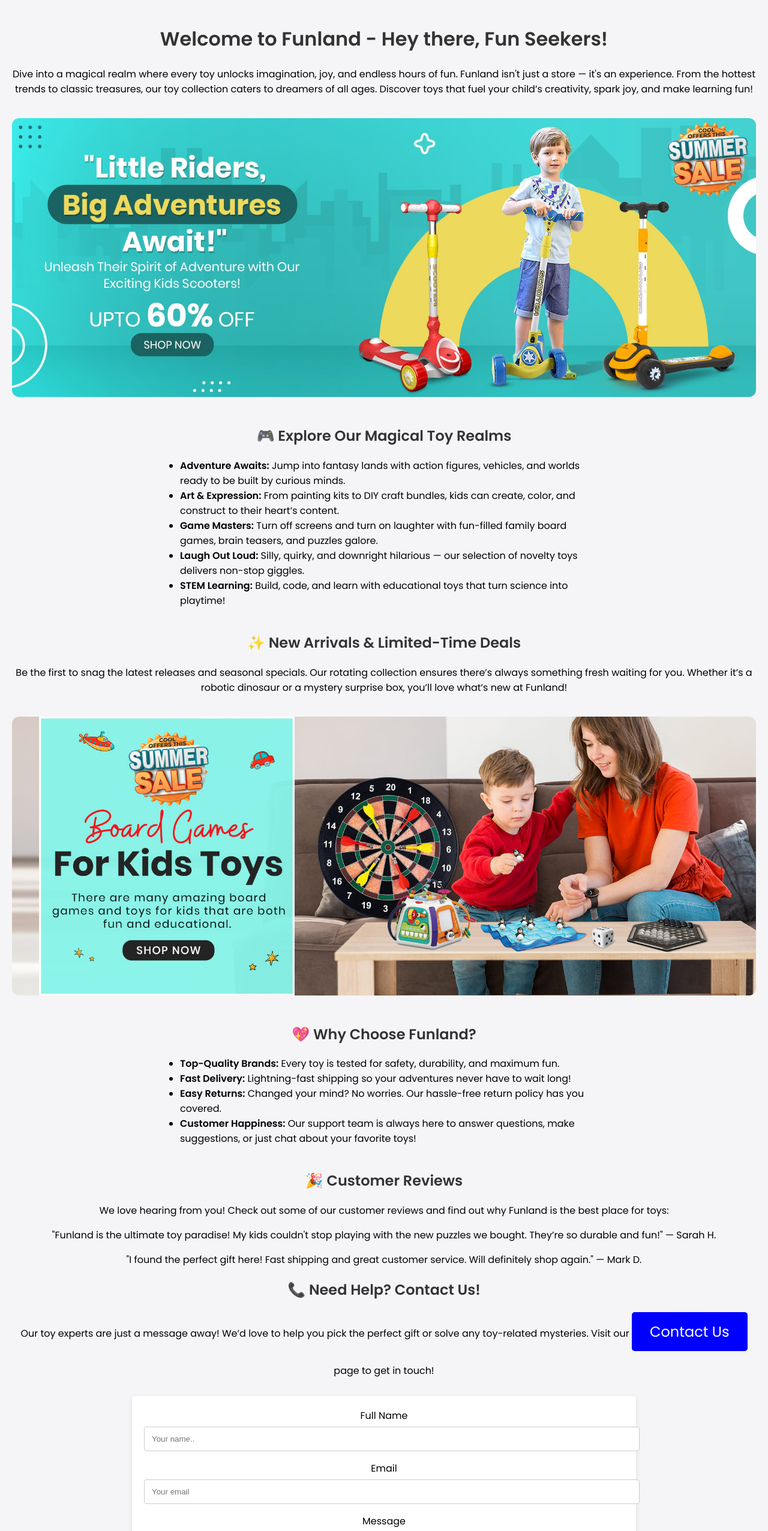
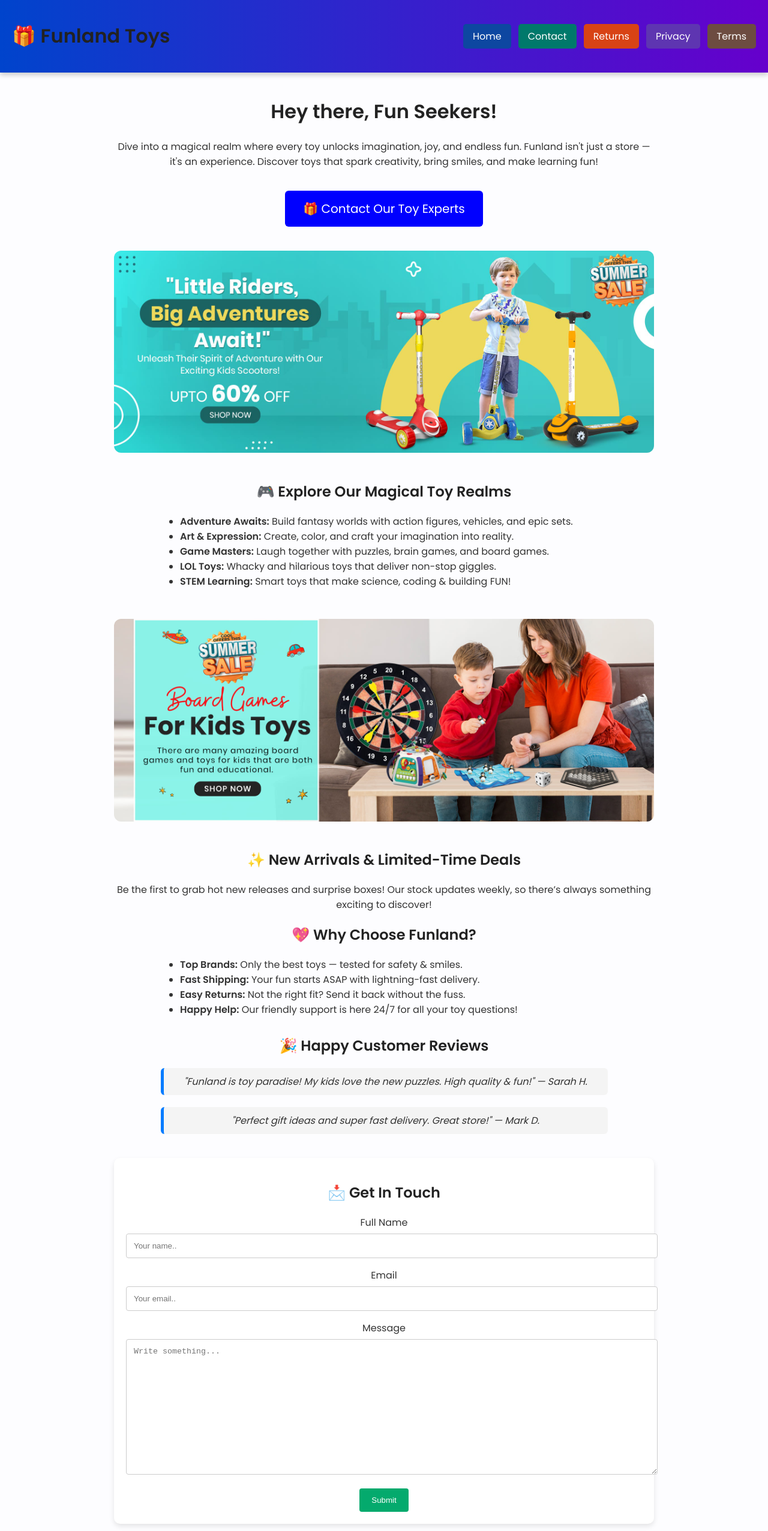
Before and after one commit to vinay8547sharma/funlandtoys, a plain HTML site: page index.html in a window 1280 px wide. Shown: the top 2553 px of the page at 60% size. Drawn offline with nearby package versions, Linux system fonts and the light colour scheme.

Commit message:
Update index.html

```diff
--- a/index.html
+++ b/index.html
@@ -1,55 +1,103 @@
 <!DOCTYPE html>
 <html lang="en">
-
 <head>
-  <meta charset="UTF-8">
-  <meta name="viewport" content="width=device-width, initial-scale=1.0">
+  <meta charset="UTF-8" />
+  <meta name="viewport" content="width=device-width, initial-scale=1.0"/>
   <title>Funland Toys</title>
-  <link href="https://fonts.googleapis.com/css2?family=Poppins:wght@300;400;600&display=swap" rel="stylesheet">
+  <link href="https://fonts.googleapis.com/css2?family=Poppins:wght@300;400;600&display=swap" rel="stylesheet"/>
   <script src="https://cdnjs.cloudflare.com/ajax/libs/gsap/3.12.2/gsap.min.js"></script>
   <style>
     body {
       font-family: 'Poppins', sans-serif;
-      text-align: center;
-      padding: 20px;
-      background-color: #f5f5f7;
       margin: 0;
-    }
-
-    h1, h2, h3 {
+      background-color: #fdfdff;
       color: #333;
     }
 
+    header {
+      background: linear-gradient(to right, #0044cc, #6600cc);
+      padding: 15px 20px;
+      display: flex;
+      justify-content: space-between;
+      align-items: center;
+      color: #fff;
+      position: sticky;
+      top: 0;
+      z-index: 1000;
+      box-shadow: 0 4px 8px rgba(0,0,0,0.2);
+    }
+
+    nav {
+      display: flex;
+      flex-wrap: wrap;
+      gap: 12px;
+    }
+
+    .nav-link {
+      padding: 8px 16px;
+      border-radius: 5px;
+      text-decoration: none;
+      color: #fff;
+      font-weight: 500;
+      transition: background 0.3s ease;
+    }
+
+    .nav-link.home { background-color: #0d47a1; }
+    .nav-link.contact { background-color: #00796b; }
+    .nav-link.returns { background-color: #d84315; }
+    .nav-link.privacy { background-color: #5e35b1; }
+    .nav-link.terms { background-color: #6d4c41; }
+
+    .nav-link:hover {
+      filter: brightness(1.2);
+    }
+
+    main {
+      text-align: center;
+      padding: 20px;
+      max-width: 900px;
+      margin: auto;
+    }
+
+    h1, h2 {
+      color: #222;
+    }
+
     .call-button {
-      display: inline-block;
       background-color: #0000FF;
       color: #fff;
       padding: 15px 30px;
-      font-size: 24px;
-      border-radius: 5px;
+      font-size: 20px;
+      border-radius: 6px;
       text-decoration: none;
+      display: inline-block;
+      margin: 20px 0;
       transition: background-color 0.3s ease;
-      margin-bottom: 20px;
     }
 
     .call-button:hover {
       background-color: #b71b36;
     }
 
-    .footer {
-      font-size: 14px;
-      color: #888;
-      margin-top: 50px;
+    img {
+      max-width: 100%;
+      height: auto;
+      margin: 20px 0;
+      border-radius: 12px;
+    }
+
+    ul {
+      text-align: left;
+      padding-left: 20px;
+      margin: 0 auto 30px auto;
+      max-width: 700px;
     }
 
     .container {
-      border-radius: 5px;
-      background-color: #ffffff;
+      background-color: #fff;
       padding: 20px;
-      margin-top: 30px;
-      max-width: 800px;
-      margin-left: auto;
-      margin-right: auto;
+      border-radius: 10px;
+      margin-top: 40px;
       box-shadow: 0 4px 8px rgba(0, 0, 0, 0.1);
     }
 
@@ -76,88 +124,125 @@
       background-color: #45a049;
     }
 
-    ul {
-      text-align: left;
+    blockquote {
+      font-style: italic;
+      background: #f4f4f4;
+      border-left: 5px solid #007bff;
+      padding: 10px 20px;
+      margin: 20px auto;
       max-width: 700px;
-      margin: 0 auto 40px auto;
-      padding-left: 20px;
+      border-radius: 6px;
     }
 
-    img {
-      max-width: 100%;
-      height: auto;
-      margin: 20px 0;
-      border-radius: 12px;
+    footer {
+      text-align: center;
+      font-size: 14px;
+      color: #888;
+      margin: 50px 20px 20px;
+    }
+
+    footer a {
+      color: #007bff;
+      text-decoration: none;
+      margin: 0 10px;
     }
 
     @media (max-width: 600px) {
+      header {
+        flex-direction: column;
+        align-items: flex-start;
+      }
+
+      nav {
+        flex-direction: column;
+        width: 100%;
+        margin-top: 10px;
+      }
+
+      .nav-link {
+        width: 100%;
+        text-align: center;
+      }
+
       .call-button {
-        font-size: 18px;
+        font-size: 16px;
         padding: 10px 20px;
       }
     }
   </style>
 </head>
+<body>
 
-<body>
-  <h1 id="mainTitle">Welcome to Funland - Hey there, Fun Seekers!</h1>
-  <p>Dive into a magical realm where every toy unlocks imagination, joy, and endless hours of fun. Funland isn't just a store — it's an experience. From the hottest trends to classic treasures, our toy collection caters to dreamers of all ages. Discover toys that fuel your child’s creativity, spark joy, and make learning fun!</p>
+<header>
+  <h1>🎁 Funland Toys</h1>
+  <nav>
+    <a href="index.html" class="nav-link home">Home</a>
+    <a href="contact.html" class="nav-link contact">Contact</a>
+    <a href="return.html" class="nav-link returns">Returns</a>
+    <a href="privacy_policy.html" class="nav-link privacy">Privacy</a>
+    <a href="tnc.html" class="nav-link terms">Terms</a>
+  </nav>
+</header>
+
+<main>
+  <h1 id="mainTitle">Hey there, Fun Seekers!</h1>
+  <p>Dive into a magical realm where every toy unlocks imagination, joy, and endless fun. Funland isn't just a store — it's an experience. Discover toys that spark creativity, bring smiles, and make learning fun!</p>
+
+  <a href="contact.html" class="call-button">🎁 Contact Our Toy Experts</a>
 
   <img src="toy1.jpg" alt="Toys Display">
 
   <h2>🎮 Explore Our Magical Toy Realms</h2>
   <ul>
-    <li><b>Adventure Awaits:</b> Jump into fantasy lands with action figures, vehicles, and worlds ready to be built by curious minds.</li>
-    <li><b>Art & Expression:</b> From painting kits to DIY craft bundles, kids can create, color, and construct to their heart’s content.</li>
-    <li><b>Game Masters:</b> Turn off screens and turn on laughter with fun-filled family board games, brain teasers, and puzzles galore.</li>
-    <li><b>Laugh Out Loud:</b> Silly, quirky, and downright hilarious — our selection of novelty toys delivers non-stop giggles.</li>
-    <li><b>STEM Learning:</b> Build, code, and learn with educational toys that turn science into playtime!</li>
+    <li><strong>Adventure Awaits:</strong> Build fantasy worlds with action figures, vehicles, and epic sets.</li>
+    <li><strong>Art & Expression:</strong> Create, color, and craft your imagination into reality.</li>
+    <li><strong>Game Masters:</strong> Laugh together with puzzles, brain games, and board games.</li>
+    <li><strong>LOL Toys:</strong> Whacky and hilarious toys that deliver non-stop giggles.</li>
+    <li><strong>STEM Learning:</strong> Smart toys that make science, coding & building FUN!</li>
   </ul>
-
-  <h2>✨ New Arrivals & Limited-Time Deals</h2>
-  <p>Be the first to snag the latest releases and seasonal specials. Our rotating collection ensures there’s always something fresh waiting for you. Whether it’s a robotic dinosaur or a mystery surprise box, you’ll love what’s new at Funland!</p>
 
   <img src="toy2.jpg" alt="New Arrival Toys">
 
+  <h2>✨ New Arrivals & Limited-Time Deals</h2>
+  <p>Be the first to grab hot new releases and surprise boxes! Our stock updates weekly, so there’s always something exciting to discover!</p>
+
   <h2>💖 Why Choose Funland?</h2>
   <ul>
-    <li><b>Top-Quality Brands:</b> Every toy is tested for safety, durability, and maximum fun.</li>
-    <li><b>Fast Delivery:</b> Lightning-fast shipping so your adventures never have to wait long!</li>
-    <li><b>Easy Returns:</b> Changed your mind? No worries. Our hassle-free return policy has you covered.</li>
-    <li><b>Customer Happiness:</b> Our support team is always here to answer questions, make suggestions, or just chat about your favorite toys!</li>
+    <li><strong>Top Brands:</strong> Only the best toys — tested for safety & smiles.</li>
+    <li><strong>Fast Shipping:</strong> Your fun starts ASAP with lightning-fast delivery.</li>
+    <li><strong>Easy Returns:</strong> Not the right fit? Send it back without the fuss.</li>
+    <li><strong>Happy Help:</strong> Our friendly support is here 24/7 for all your toy questions!</li>
   </ul>
 
-  <h2>🎉 Customer Reviews</h2>
-  <p>We love hearing from you! Check out some of our customer reviews and find out why Funland is the best place for toys:</p>
-  <blockquote>
-    "Funland is the ultimate toy paradise! My kids couldn't stop playing with the new puzzles we bought. They’re so durable and fun!" — Sarah H.
-  </blockquote>
-  <blockquote>
-    "I found the perfect gift here! Fast shipping and great customer service. Will definitely shop again." — Mark D.
-  </blockquote>
-
-  <h2>📞 Need Help? Contact Us!</h2>
-  <p>Our toy experts are just a message away! We’d love to help you pick the perfect gift or solve any toy-related mysteries. Visit our <a href="contact.html" class="call-button">Contact Us</a> page to get in touch!</p>
+  <h2>🎉 Happy Customer Reviews</h2>
+  <blockquote>"Funland is toy paradise! My kids love the new puzzles. High quality & fun!" — Sarah H.</blockquote>
+  <blockquote>"Perfect gift ideas and super fast delivery. Great store!" — Mark D.</blockquote>
 
   <div class="container">
-    <form action="/action_page.php">
+    <h2>📩 Get In Touch</h2>
+    <form action="/submit_form.php">
       <label for="fname">Full Name</label>
       <input type="text" id="fname" name="firstname" placeholder="Your name..">
 
-      <label for="lname">Email</label>
-      <input type="text" id="lname" name="lastname" placeholder="Your email">
+      <label for="email">Email</label>
+      <input type="text" id="email" name="email" placeholder="Your email..">
 
-      <label for="subject">Message</label>
-      <textarea id="subject" name="subject" placeholder="Write something.." style="height:200px"></textarea>
+      <label for="message">Message</label>
+      <textarea id="message" name="message" placeholder="Write something..." style="height:200px"></textarea>
 
       <input type="submit" value="Submit">
     </form>
   </div>
 
   <h2>📸 Join the Funland Family</h2>
-  <p>Follow us on social media, tag us in your unboxing videos, and be part of a joyful community that lives to play! #FunlandToys</p>
+  <p>Follow us on social media, tag us in your unboxing videos, and join a joyful community that lives to play! #FunlandToys</p>
+</main>
 
-  <p class="footer">© 2025 Funland Inc. All rights reserved. | <a href="privacy_policy.html">Privacy Policy</a> | <a href="tnc.html">Terms & Conditions</a></p>
+<footer>
+  © 2025 Funland Inc. All rights reserved. |
+  <a href="privacy_policy.html">Privacy Policy</a> |
+  <a href="tnc.html">Terms & Conditions</a>
+</footer>
 
 <script>
   gsap.from("#mainTitle", { duration: 1.5, y: -50, opacity: 0, ease: "bounce.out" });
@@ -165,6 +250,6 @@
   gsap.from("ul li", { duration: 1, x: -30, opacity: 0, stagger: 0.2, ease: "power1.out" });
   gsap.from(".container", { duration: 1, y: 30, opacity: 0, ease: "power1.out" });
 </script>
+
 </body>
-
 </html>
```
Lines whose indentation alone changed are shown as unchanged.
